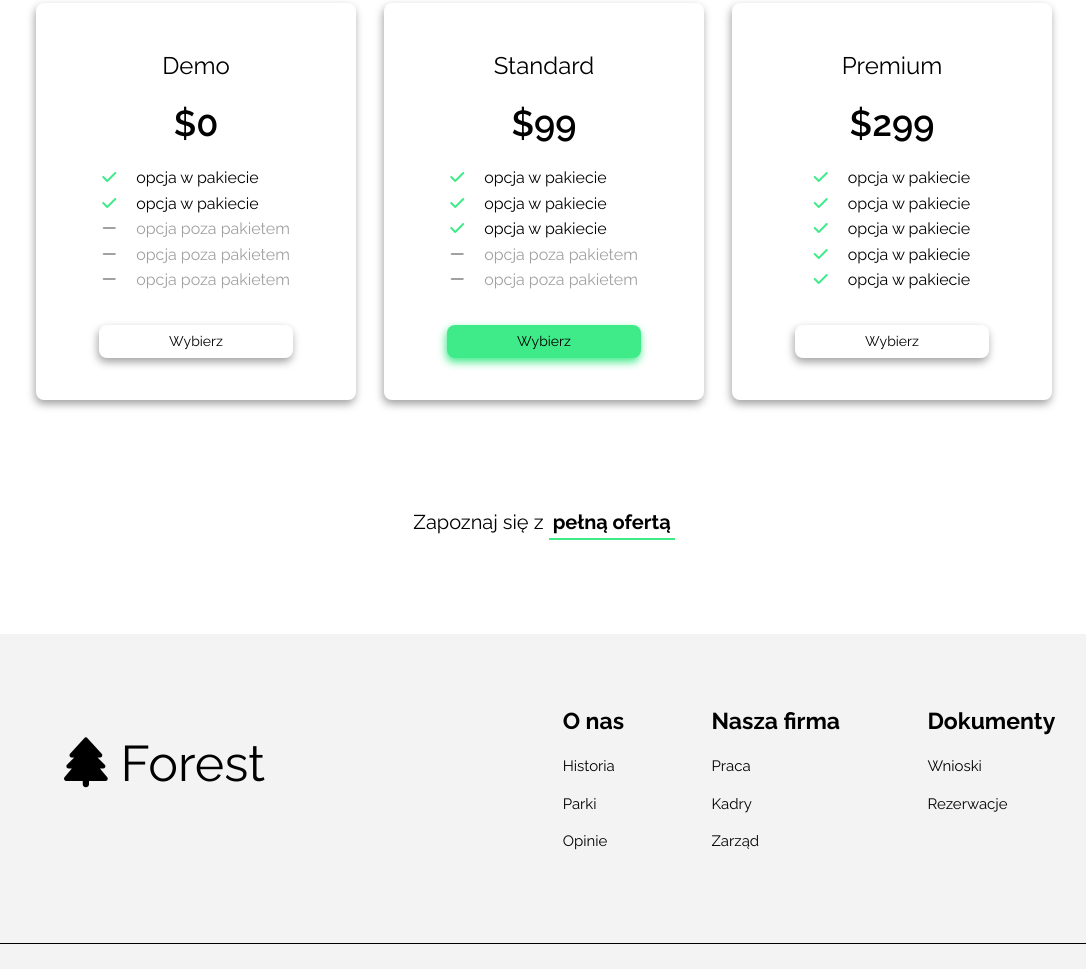
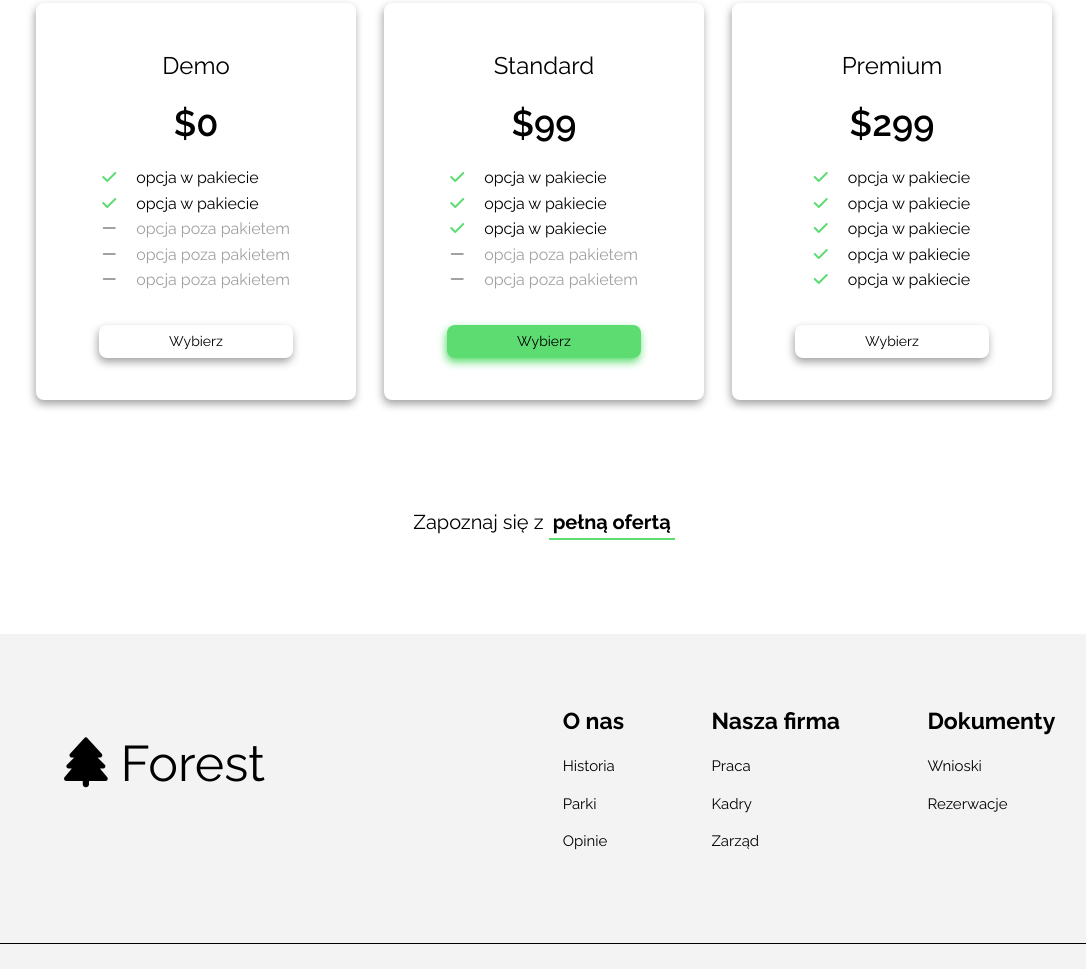
Before and after one commit to RafaDz1989/Strona-internetowa-z-makiety, a website: page index.html in a window 1280 px wide. Shown: the part 1622-2591 px from the top of the page, without its empty margins (96-1182 px from the left). Drawn offline with Linux system fonts and the light colour scheme.

Commit message:
changed  color

```diff
--- a/src/sass/_colors.scss
+++ b/src/sass/_colors.scss
@@ -2,5 +2,5 @@ $white: #fff;
 $black: #000;
 $grey: rgb(161, 161, 161);
 $light-grey: rgb(243, 243, 243);
-$green: rgb(63, 234, 137);
+$green: rgb(92, 220, 113);
 $dark-green: rgb(4, 123, 56);
```
Also changed, not shown: dist/css/style.min.css.
